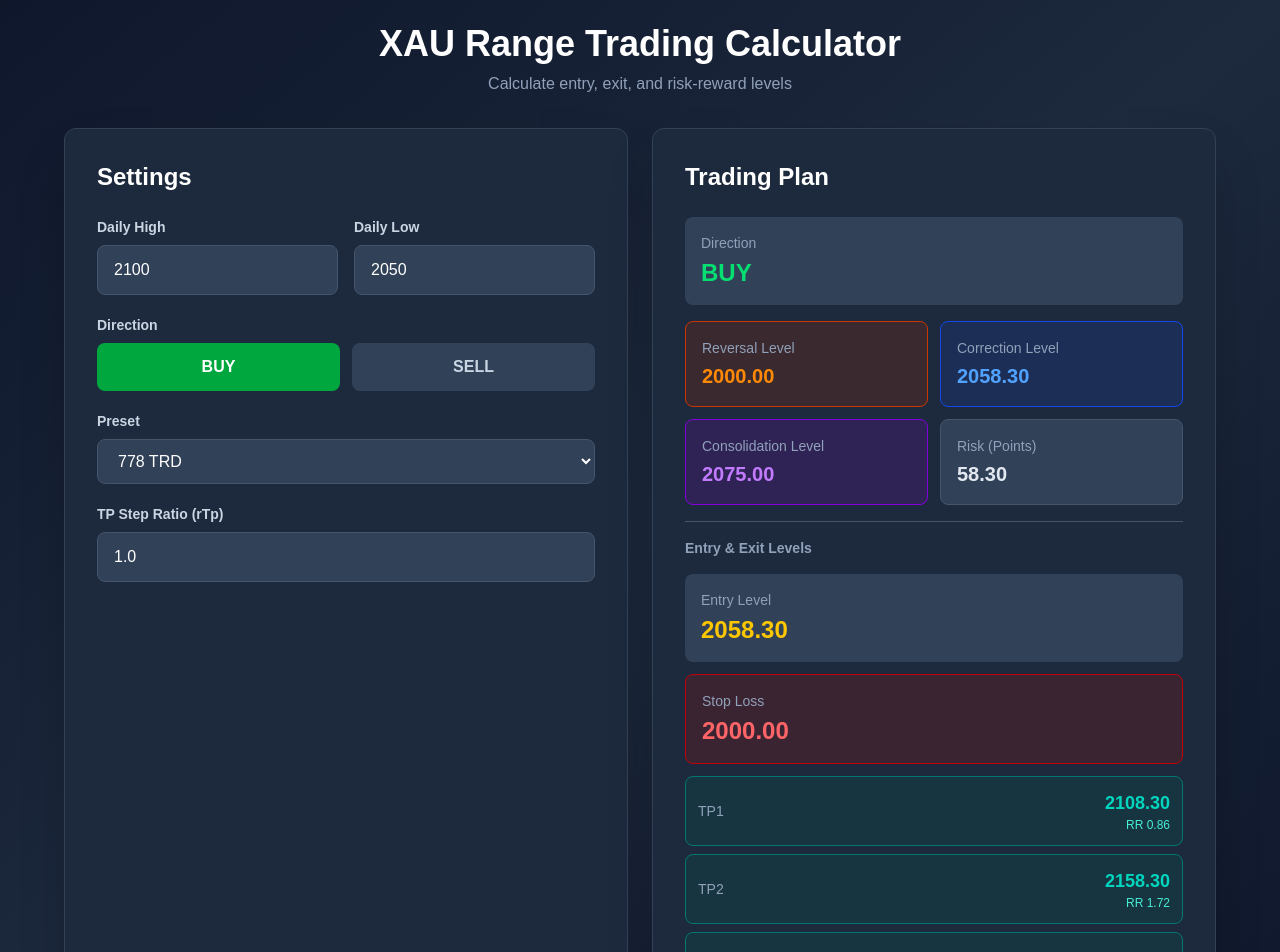
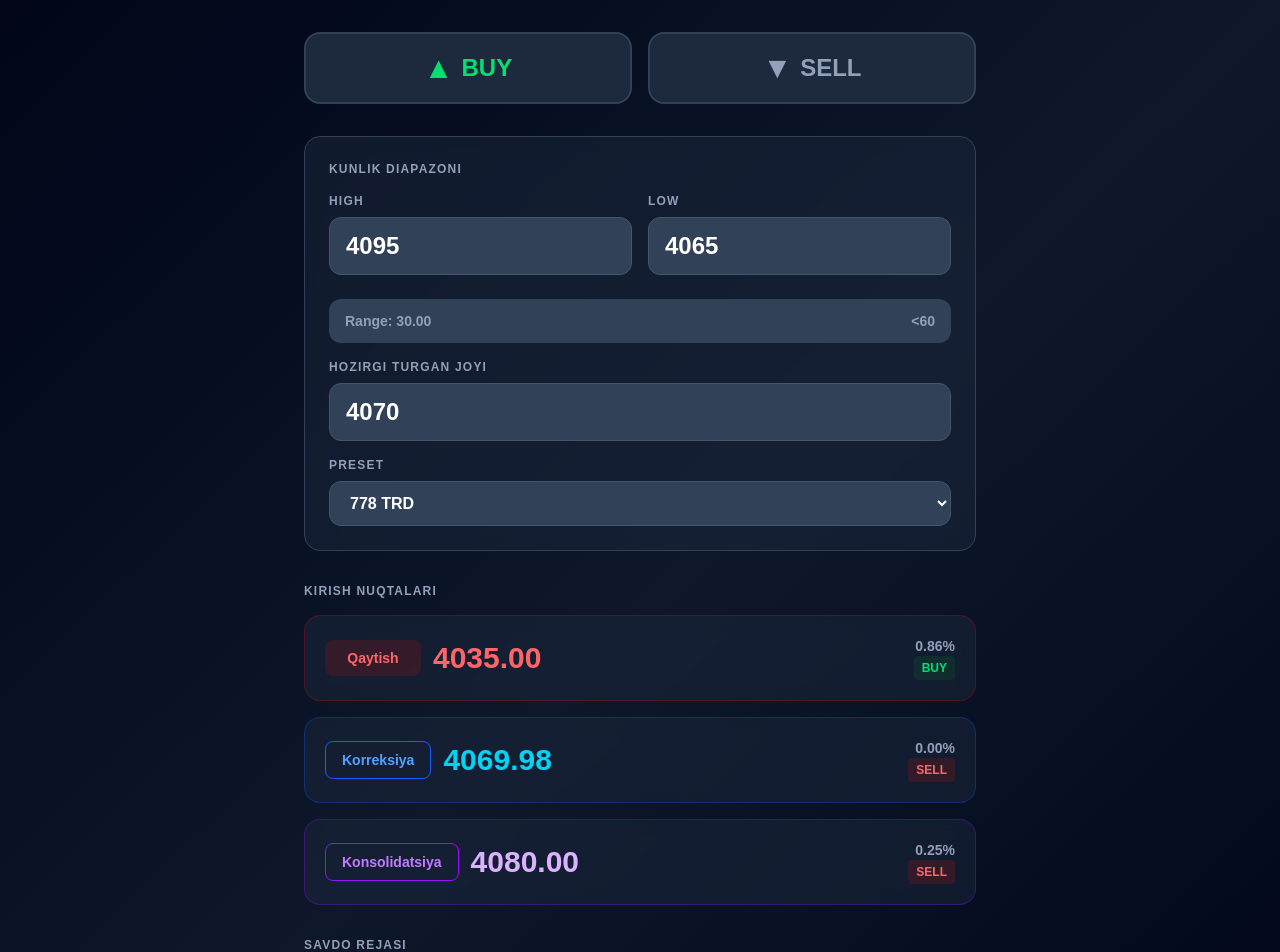
Before and after one commit to raimovislom11-dot/kalkulyator, a Next.js app: page / in a window 1280 px wide. Shown: the top 952 px of the page. Built offline with nearby package versions, Linux system fonts and the light colour scheme.

Commit message:
feat: update preset types and refactor calculator logic
Refactored preset types and updated calculator logic to remove manual preset and simplify calculations.

Co-authored-by: Islom Raimov <292681944+raimovislom11-dot@users.noreply.github.com>

```diff
--- a/app/page.tsx
+++ b/app/page.tsx
@@ -2,8 +2,7 @@
 
 import { useState, useMemo } from 'react';
 
-type Preset = '778 TRD' | 'AB TRADE' | 'Manual';
-type Direction = 'BUY' | 'SELL';
+type Preset = '778 TRD' | 'AB TRADE';
 
 interface RatioConfig {
   rRev: number;
@@ -14,286 +13,242 @@ interface RatioConfig {
 const presetConfigs: Record<Preset, RatioConfig> = {
   '778 TRD': { rRev: 1.0, rCor: 0.166, rCons: 0.5 },
   'AB TRADE': { rRev: 0.3846, rCor: 0.0, rCons: 0.225 },
-  'Manual': { rRev: 1.0, rCor: 0.166, rCons: 0.5 },
 };
 
 export default function XAUCalculator() {
-  const [dailyHigh, setDailyHigh] = useState<string>('2100');
-  const [dailyLow, setDailyLow] = useState<string>('2050');
-  const [direction, setDirection] = useState<Direction>('BUY');
+  const [dailyHigh, setDailyHigh] = useState<string>('4095');
+  const [dailyLow, setDailyLow] = useState<string>('4065');
+  const [currentPrice, setCurrentPrice] = useState<string>('4070');
   const [preset, setPreset] = useState<Preset>('778 TRD');
-  const [manualRRev, setManualRRev] = useState<string>('1.0');
-  const [manualRCor, setManualRCor] = useState<string>('0.166');
-  const [manualRCons, setManualRCons] = useState<string>('0.5');
-  const [rTp, setRTp] = useState<string>('1.0');
 
   const calculations = useMemo(() => {
     const high = parseFloat(dailyHigh) || 0;
     const low = parseFloat(dailyLow) || 0;
+    const current = parseFloat(currentPrice) || 0;
     const rangeVal = high - low;
 
-    if (rangeVal <= 0) {
+    if (rangeVal <= 0 || current === 0) {
       return null;
     }
 
-    const config = preset === 'Manual'
-      ? { rRev: parseFloat(manualRRev) || 0, rCor: parseFloat(manualRCor) || 0, rCons: parseFloat(manualRCons) || 0 }
-      : presetConfigs[preset];
+    const config = presetConfigs[preset];
 
-    const isBuy = direction === 'BUY';
-    const tpMultiplier = parseFloat(rTp) || 1.0;
+    // Determine direction based on current price position
+    const isBuy = current < (high + low) / 2;
 
     const reversal = isBuy ? low - rangeVal * config.rRev : high + rangeVal * config.rRev;
     const correction = isBuy ? low + rangeVal * config.rCor : high - rangeVal * config.rCor;
     const consolidation = isBuy ? low + rangeVal * config.rCons : high - rangeVal * config.rCons;
 
-    const entryLevel = correction;
-    const slLvl = reversal;
-    const tp1 = isBuy ? entryLevel + rangeVal * tpMultiplier : entryLevel - rangeVal * tpMultiplier;
-    const tp2 = isBuy ? entryLevel + rangeVal * tpMultiplier * 2 : entryLevel - rangeVal * tpMultiplier * 2;
-    const tp3 = isBuy ? entryLevel + rangeVal * tpMultiplier * 3 : entryLevel - rangeVal * tpMultiplier * 3;
+    // Calculate percentage from current price
+    const reversalPercent = ((Math.abs(current - reversal) / current) * 100).toFixed(2);
+    const correctionPercent = ((Math.abs(current - correction) / current) * 100).toFixed(2);
+    const consolidationPercent = ((Math.abs(current - consolidation) / current) * 100).toFixed(2);
 
-    const risk = Math.abs(entryLevel - slLvl);
-    const rr1 = risk > 0 ? Math.abs(tp1 - entryLevel) / risk : 0;
-    const rr2 = risk > 0 ? Math.abs(tp2 - entryLevel) / risk : 0;
-    const rr3 = risk > 0 ? Math.abs(tp3 - entryLevel) / risk : 0;
+    const tp1 = isBuy ? current + rangeVal * 0.5 : current - rangeVal * 0.5;
+    const tp2 = isBuy ? current + rangeVal : current - rangeVal;
+    const tp3 = isBuy ? current + rangeVal * 1.5 : current - rangeVal * 1.5;
+
+    const tp1Percent = ((Math.abs(tp1 - current) / current) * 100).toFixed(2);
+    const tp2Percent = ((Math.abs(tp2 - current) / current) * 100).toFixed(2);
+    const tp3Percent = ((Math.abs(tp3 - current) / current) * 100).toFixed(2);
 
     return {
+      isBuy,
       reversal: reversal.toFixed(2),
+      reversalPercent,
       correction: correction.toFixed(2),
+      correctionPercent,
       consolidation: consolidation.toFixed(2),
-      entryLevel: entryLevel.toFixed(2),
-      slLvl: slLvl.toFixed(2),
+      consolidationPercent,
+      rangeVal: rangeVal.toFixed(2),
       tp1: tp1.toFixed(2),
+      tp1Percent,
       tp2: tp2.toFixed(2),
+      tp2Percent,
       tp3: tp3.toFixed(2),
-      rr1: rr1.toFixed(2),
-      rr2: rr2.toFixed(2),
-      rr3: rr3.toFixed(2),
-      risk: risk.toFixed(2),
+      tp3Percent,
     };
-  }, [dailyHigh, dailyLow, direction, preset, manualRRev, manualRCor, manualRCons, rTp]);
-
-  const handleInputChange = (value: string, setter: (v: string) => void) => {
-    setter(value === '' ? '' : value);
-  };
+  }, [dailyHigh, dailyLow, currentPrice, preset]);
 
   return (
-    <div className="min-h-screen bg-gradient-to-br from-slate-900 via-slate-800 to-slate-900 p-6">
-      <div className="max-w-6xl mx-auto">
-        <div className="text-center mb-8">
-          <h1 className="text-4xl font-bold text-white mb-2">XAU Range Trading Calculator</h1>
-          <p className="text-slate-400">Calculate entry, exit, and risk-reward levels</p>
+    <div className="min-h-screen bg-gradient-to-br from-slate-950 via-slate-900 to-slate-950 p-4 md:p-8">
+      <div className="max-w-2xl mx-auto">
+        {/* BUY/SELL Toggle */}
+        {calculations && (
+          <div className="grid grid-cols-2 gap-4 mb-8">
+            <div className={`p-4 rounded-2xl border-2 text-center font-bold text-2xl flex items-center justify-center ${
+              calculations.isBuy
+                ? 'bg-slate-800 border-slate-700 text-green-400'
+                : 'bg-slate-800 border-slate-700 text-slate-400'
+            }`}>
+              <span className="text-3xl mr-2">▲</span>BUY
             </div>
+            <div className={`p-4 rounded-2xl border-2 text-center font-bold text-2xl flex items-center justify-center ${
+              !calculations.isBuy
+                ? 'bg-red-900/20 border-red-600 text-red-400'
+                : 'bg-slate-800 border-slate-700 text-slate-400'
+            }`}>
+              <span className="text-3xl mr-2">▼</span>SELL
+            </div>
+          </div>
+        )}
 
-        <div className="grid grid-cols-1 lg:grid-cols-2 gap-6">
-          {/* Input Section */}
-          <div className="bg-slate-800 rounded-xl shadow-2xl p-8 border border-slate-700">
-            <h2 className="text-2xl font-bold text-white mb-6">Settings</h2>
+        {/* Inputs Section */}
+        <div className="bg-slate-800/50 border border-slate-700 rounded-2xl p-6 mb-6 backdrop-blur">
+          <h3 className="text-slate-400 text-xs font-bold tracking-widest mb-4">KUNLIK DIAPAZONI</h3>
 
-            <div className="space-y-5">
-              {/* Daily High/Low */}
-              <div className="grid grid-cols-2 gap-4">
+          <div className="grid grid-cols-2 gap-4 mb-6">
             <div>
-                  <label className="block text-sm font-semibold text-slate-300 mb-2">Daily High</label>
+              <label className="text-slate-400 text-xs font-bold tracking-widest mb-2 block">HIGH</label>
               <input
                 type="number"
                 value={dailyHigh}
-                    onChange={(e) => handleInputChange(e.target.value, setDailyHigh)}
-                    className="w-full px-4 py-3 bg-slate-700 border border-slate-600 rounded-lg text-white placeholder-slate-400 focus:border-orange-500 focus:outline-none"
-                    placeholder="2100"
+                onChange={(e) => setDailyHigh(e.target.value)}
+                className="w-full px-4 py-3 bg-slate-700 border border-slate-600 rounded-xl text-white text-2xl font-bold focus:border-orange-500 focus:outline-none"
                 step="0.01"
               />
             </div>
             <div>
-                  <label className="block text-sm font-semibold text-slate-300 mb-2">Daily Low</label>
+              <label className="text-slate-400 text-xs font-bold tracking-widest mb-2 block">LOW</label>
               <input
                 type="number"
                 value={dailyLow}
-                    onChange={(e) => handleInputChange(e.target.value, setDailyLow)}
-                    className="w-full px-4 py-3 bg-slate-700 border border-slate-600 rounded-lg text-white placeholder-slate-400 focus:border-orange-500 focus:outline-none"
-                    placeholder="2050"
+                onChange={(e) => setDailyLow(e.target.value)}
+                className="w-full px-4 py-3 bg-slate-700 border border-slate-600 rounded-xl text-white text-2xl font-bold focus:border-orange-500 focus:outline-none"
                 step="0.01"
               />
             </div>
           </div>
 
-              {/* Direction */}
-              <div>
-                <label className="block text-sm font-semibold text-slate-300 mb-2">Direction</label>
-                <div className="grid grid-cols-2 gap-3">
-                  <button
-                    onClick={() => setDirection('BUY')}
-                    className={`py-3 rounded-lg font-semibold transition-colors ${
-                      direction === 'BUY'
-                        ? 'bg-green-600 text-white'
-                        : 'bg-slate-700 text-slate-300 hover:bg-slate-600'
-                    }`}
+          {calculations && (
+            <div className="bg-slate-700 rounded-xl px-4 py-3 flex justify-between items-center text-sm">
+              <span className="text-slate-400 font-bold">Range: {calculations.rangeVal}</span>
+              <span className="text-slate-400 font-bold">&lt;60</span>
+            </div>
+          )}
+
+          <div className="mt-4">
+            <label className="text-slate-400 text-xs font-bold tracking-widest mb-2 block">HOZIRGI TURGAN JOYI</label>
+            <input
+              type="number"
+              value={currentPrice}
+              onChange={(e) => setCurrentPrice(e.target.value)}
+              className="w-full px-4 py-3 bg-slate-700 border border-slate-600 rounded-xl text-white text-2xl font-bold focus:border-orange-500 focus:outline-none"
+              step="0.01"
+              placeholder="Current price"
+            />
+          </div>
+
+          <div className="mt-4">
+            <label className="text-slate-400 text-xs font-bold tracking-widest mb-2 block">PRESET</label>
+            <select
+              value={preset}
+              onChange={(e) => setPreset(e.target.value as Preset)}
+              className="w-full px-4 py-3 bg-slate-700 border border-slate-600 rounded-xl text-white font-bold focus:border-orange-500 focus:outline-none"
             >
-                    BUY
-                  </button>
-                  <button
-                    onClick={() => setDirection('SELL')}
-                    className={`py-3 rounded-lg font-semibold transition-colors ${
-                      direction === 'SELL'
-                        ? 'bg-red-600 text-white'
-                        : 'bg-slate-700 text-slate-300 hover:bg-slate-600'
-                    }`}
-                  >
-                    SELL
-                  </button>
+              <option value="778 TRD">778 TRD</option>
+              <option value="AB TRADE">AB TRADE</option>
+            </select>
           </div>
         </div>
 
-              {/* Preset Selection */}
-              <div>
-                <label className="block text-sm font-semibold text-slate-300 mb-2">Preset</label>
-                <select
-                  value={preset}
-                  onChange={(e) => setPreset(e.target.value as Preset)}
-                  className="w-full px-4 py-3 bg-slate-700 border border-slate-600 rounded-lg text-white focus:border-orange-500 focus:outline-none"
-                >
-                  <option value="778 TRD">778 TRD</option>
-                  <option value="AB TRADE">AB TRADE</option>
-                  <option value="Manual">Manual</option>
-                </select>
+        {/* Results Section */}
+        {calculations && (
+          <div className="space-y-4">
+            <h3 className="text-slate-400 text-xs font-bold tracking-widest mt-8 mb-4">KIRISH NUQTALARI</h3>
+
+            {/* Entry Points */}
+            <div className="bg-slate-800/50 border border-red-600/30 rounded-2xl p-5 backdrop-blur">
+              <div className="flex items-center justify-between">
+                <div className="flex items-center gap-3 flex-1">
+                  <div className={`px-4 py-2 rounded-lg text-sm font-bold text-center min-w-24 ${
+                    calculations.isBuy ? 'bg-red-900/30 text-red-400' : 'bg-red-900/30 text-red-400'
+                  }`}>
+                    Qaytish
                   </div>
-
-              {/* Manual Ratios */}
-              {preset === 'Manual' && (
-                <div className="bg-slate-700 p-4 rounded-lg space-y-4">
-                  <div>
-                    <label className="block text-sm font-semibold text-slate-300 mb-2">Reversal Ratio (rRev)</label>
-                    <input
-                      type="number"
-                      value={manualRRev}
-                      onChange={(e) => handleInputChange(e.target.value, setManualRRev)}
-                      className="w-full px-4 py-2 bg-slate-600 border border-slate-500 rounded-lg text-white"
-                      step="0.001"
-                    />
+                  <div className="text-3xl font-bold text-red-400">{calculations.reversal}</div>
                 </div>
-                  <div>
-                    <label className="block text-sm font-semibold text-slate-300 mb-2">Correction Ratio (rCor)</label>
-                    <input
-                      type="number"
-                      value={manualRCor}
-                      onChange={(e) => handleInputChange(e.target.value, setManualRCor)}
-                      className="w-full px-4 py-2 bg-slate-600 border border-slate-500 rounded-lg text-white"
-                      step="0.001"
-                    />
+                <div className="text-right">
+                  <div className="text-sm font-bold text-slate-400">{calculations.reversalPercent}%</div>
+                  <div className={`text-xs font-bold px-2 py-1 rounded ${
+                    calculations.isBuy ? 'bg-green-900/30 text-green-400' : 'bg-red-900/30 text-red-400'
+                  }`}>
+                    {calculations.isBuy ? 'BUY' : 'SELL'}
                   </div>
-                  <div>
-                    <label className="block text-sm font-semibold text-slate-300 mb-2">Consolidation Ratio (rCons)</label>
-                    <input
-                      type="number"
-                      value={manualRCons}
-                      onChange={(e) => handleInputChange(e.target.value, setManualRCons)}
-                      className="w-full px-4 py-2 bg-slate-600 border border-slate-500 rounded-lg text-white"
-                      step="0.001"
-                    />
-                  </div>
-                </div>
-              )}
-
-              {/* TP Ratio */}
-              <div>
-                <label className="block text-sm font-semibold text-slate-300 mb-2">TP Step Ratio (rTp)</label>
-                <input
-                  type="number"
-                  value={rTp}
-                  onChange={(e) => handleInputChange(e.target.value, setRTp)}
-                  className="w-full px-4 py-3 bg-slate-700 border border-slate-600 rounded-lg text-white placeholder-slate-400 focus:border-orange-500 focus:outline-none"
-                  placeholder="1.0"
-                  step="0.1"
-                />
                 </div>
               </div>
             </div>
 
-          {/* Results Section */}
-          <div className="bg-slate-800 rounded-xl shadow-2xl p-8 border border-slate-700">
-            <h2 className="text-2xl font-bold text-white mb-6">Trading Plan</h2>
-
-            {calculations ? (
-              <div className="space-y-4">
-                <div className="bg-slate-700 p-4 rounded-lg">
-                  <p className="text-slate-400 text-sm mb-1">Direction</p>
-                  <p className={`text-2xl font-bold ${direction === 'BUY' ? 'text-green-400' : 'text-red-400'}`}>
-                    {direction}
-                  </p>
+            <div className="bg-slate-800/50 border border-blue-600/30 rounded-2xl p-5 backdrop-blur">
+              <div className="flex items-center justify-between">
+                <div className="flex items-center gap-3 flex-1">
+                  <div className={`px-4 py-2 rounded-lg text-sm font-bold text-center min-w-24 text-blue-400 border border-blue-600`}>
+                    Korreksiya
                   </div>
-
-                <div className="grid grid-cols-2 gap-3">
-                  <div className="bg-orange-900/30 border border-orange-700 p-4 rounded-lg">
-                    <p className="text-slate-400 text-sm mb-1">Reversal Level</p>
-                    <p className="text-xl font-bold text-orange-400">{calculations.reversal}</p>
+                  <div className="text-3xl font-bold text-cyan-400">{calculations.correction}</div>
                 </div>
-                  <div className="bg-blue-900/30 border border-blue-700 p-4 rounded-lg">
-                    <p className="text-slate-400 text-sm mb-1">Correction Level</p>
-                    <p className="text-xl font-bold text-blue-400">{calculations.correction}</p>
-                  </div>
-                  <div className="bg-purple-900/30 border border-purple-700 p-4 rounded-lg">
-                    <p className="text-slate-400 text-sm mb-1">Consolidation Level</p>
-                    <p className="text-xl font-bold text-purple-400">{calculations.consolidation}</p>
-                  </div>
-                  <div className="bg-slate-700 p-4 rounded-lg border border-slate-600">
-                    <p className="text-slate-400 text-sm mb-1">Risk (Points)</p>
-                    <p className="text-xl font-bold text-slate-200">{calculations.risk}</p>
-                  </div>
-                </div>
-
-                <div className="border-t border-slate-600 pt-4 mt-4">
-                  <p className="text-slate-400 text-sm mb-4 font-semibold">Entry & Exit Levels</p>
-
-                  <div className="bg-slate-700 p-4 rounded-lg mb-3">
-                    <p className="text-slate-400 text-sm mb-1">Entry Level</p>
-                    <p className="text-2xl font-bold text-yellow-400">{calculations.entryLevel}</p>
-                  </div>
-
-                  <div className="bg-red-900/30 border border-red-700 p-4 rounded-lg mb-3">
-                    <p className="text-slate-400 text-sm mb-1">Stop Loss</p>
-                    <p className="text-2xl font-bold text-red-400">{calculations.slLvl}</p>
-                  </div>
-
-                  <div className="space-y-2">
-                    <div className="bg-teal-900/30 border border-teal-700 p-3 rounded-lg">
-                      <div className="flex justify-between items-center">
-                        <span className="text-slate-400 text-sm">TP1</span>
                 <div className="text-right">
-                          <p className="text-lg font-bold text-teal-400">{calculations.tp1}</p>
-                          <p className="text-xs text-teal-300">RR {calculations.rr1}</p>
-                        </div>
-                      </div>
-                    </div>
-                    <div className="bg-teal-900/30 border border-teal-700 p-3 rounded-lg">
-                      <div className="flex justify-between items-center">
-                        <span className="text-slate-400 text-sm">TP2</span>
-                        <div className="text-right">
-                          <p className="text-lg font-bold text-teal-400">{calculations.tp2}</p>
-                          <p className="text-xs text-teal-300">RR {calculations.rr2}</p>
-                        </div>
-                      </div>
-                    </div>
-                    <div className="bg-teal-900/30 border border-teal-700 p-3 rounded-lg">
-                      <div className="flex justify-between items-center">
-                        <span className="text-slate-400 text-sm">TP3</span>
-                        <div className="text-right">
-                          <p className="text-lg font-bold text-teal-400">{calculations.tp3}</p>
-                          <p className="text-xs text-teal-300">RR {calculations.rr3}</p>
+                  <div className="text-sm font-bold text-slate-400">{calculations.correctionPercent}%</div>
+                  <div className={`text-xs font-bold px-2 py-1 rounded ${
+                    calculations.isBuy ? 'bg-red-900/30 text-red-400' : 'bg-red-900/30 text-red-400'
+                  }`}>
+                    {calculations.isBuy ? 'SELL' : 'SELL'}
                   </div>
                 </div>
               </div>
             </div>
+
+            <div className="bg-slate-800/50 border border-purple-600/30 rounded-2xl p-5 backdrop-blur">
+              <div className="flex items-center justify-between">
+                <div className="flex items-center gap-3 flex-1">
+                  <div className={`px-4 py-2 rounded-lg text-sm font-bold text-center min-w-24 text-purple-400 border border-purple-600`}>
+                    Konsolidatsiya
+                  </div>
+                  <div className="text-3xl font-bold text-purple-300">{calculations.consolidation}</div>
+                </div>
+                <div className="text-right">
+                  <div className="text-sm font-bold text-slate-400">{calculations.consolidationPercent}%</div>
+                  <div className={`text-xs font-bold px-2 py-1 rounded ${
+                    calculations.isBuy ? 'bg-red-900/30 text-red-400' : 'bg-red-900/30 text-red-400'
+                  }`}>
+                    {calculations.isBuy ? 'SELL' : 'SELL'}
                   </div>
                 </div>
-            ) : (
-              <div className="flex items-center justify-center h-full">
-                <p className="text-slate-400">Enter valid daily high and low to calculate</p>
+              </div>
+            </div>
+
+            <h3 className="text-slate-400 text-xs font-bold tracking-widest mt-8 mb-4">SAVDO REJASI</h3>
+
+            {/* Entry Range */}
+            <div className="bg-slate-800/50 border-2 border-cyan-600/50 rounded-2xl p-5 backdrop-blur">
+              <div className="text-slate-400 text-xs font-bold tracking-widest mb-2">ENTRY PRICE</div>
+              <div className="text-3xl font-bold text-cyan-400">
+                {calculations.correction} - {calculations.consolidation}
+              </div>
+            </div>
+
+            {/* Take Profits */}
+            <div className="grid grid-cols-3 gap-3">
+              <div className="bg-slate-800/50 border border-green-600/50 rounded-2xl p-4 backdrop-blur">
+                <div className="text-green-400 font-bold text-sm mb-2">TP1</div>
+                <div className="text-2xl font-bold text-green-400">{calculations.tp1}</div>
+                <div className="text-xs text-slate-400 mt-1">{calculations.tp1Percent}%</div>
+              </div>
+              <div className="bg-slate-800/50 border border-green-600/50 rounded-2xl p-4 backdrop-blur">
+                <div className="text-green-400 font-bold text-sm mb-2">TP2</div>
+                <div className="text-2xl font-bold text-green-400">{calculations.tp2}</div>
+                <div className="text-xs text-slate-400 mt-1">{calculations.tp2Percent}%</div>
+              </div>
+              <div className="bg-slate-800/50 border border-green-600/50 rounded-2xl p-4 backdrop-blur">
+                <div className="text-green-400 font-bold text-sm mb-2">TP3</div>
+                <div className="text-2xl font-bold text-green-400">{calculations.tp3}</div>
+                <div className="text-xs text-slate-400 mt-1">{calculations.tp3Percent}%</div>
+              </div>
+            </div>
           </div>
         )}
       </div>
     </div>
-      </div>
-    </div>
   );
 }
```
Lines whose indentation alone changed are shown as unchanged.
